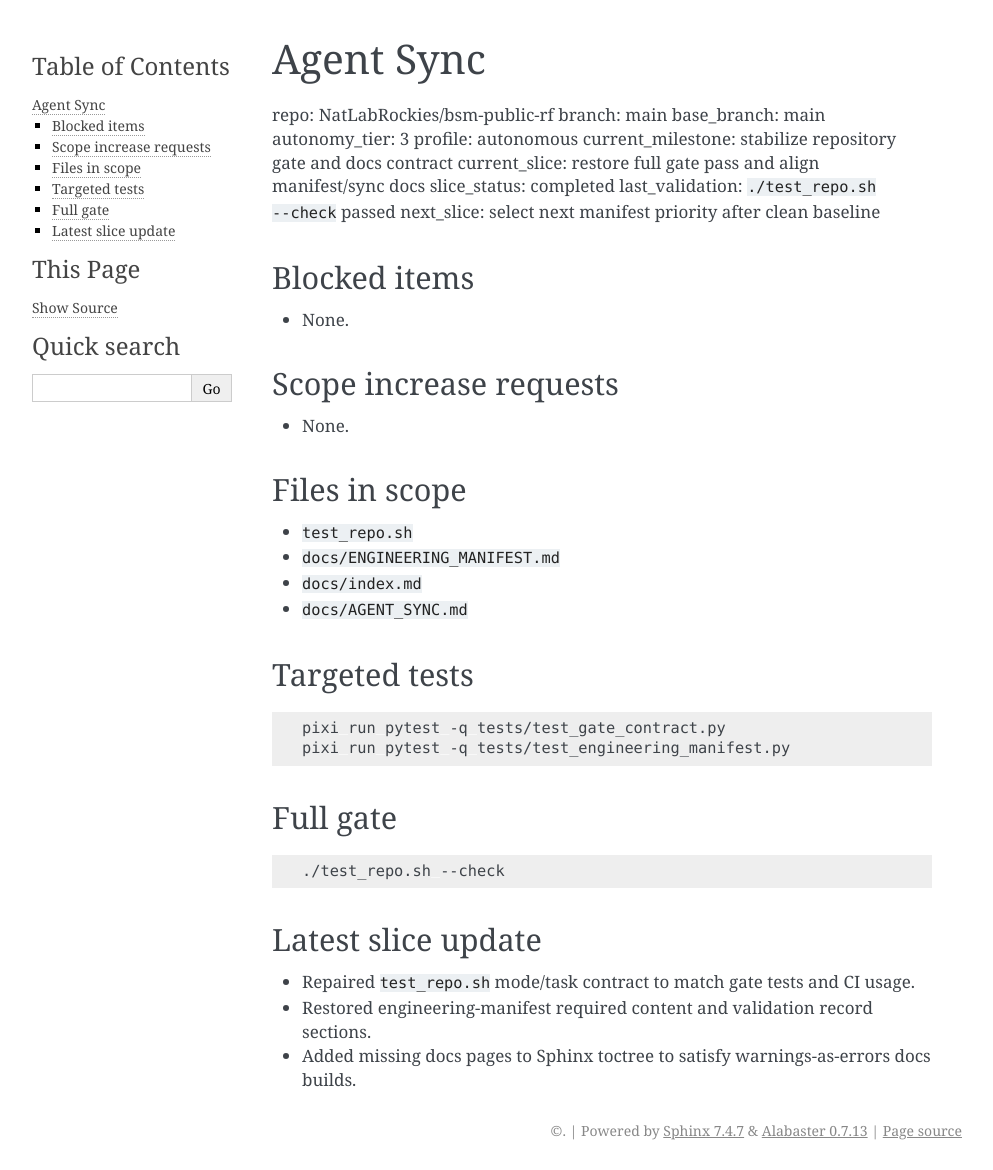
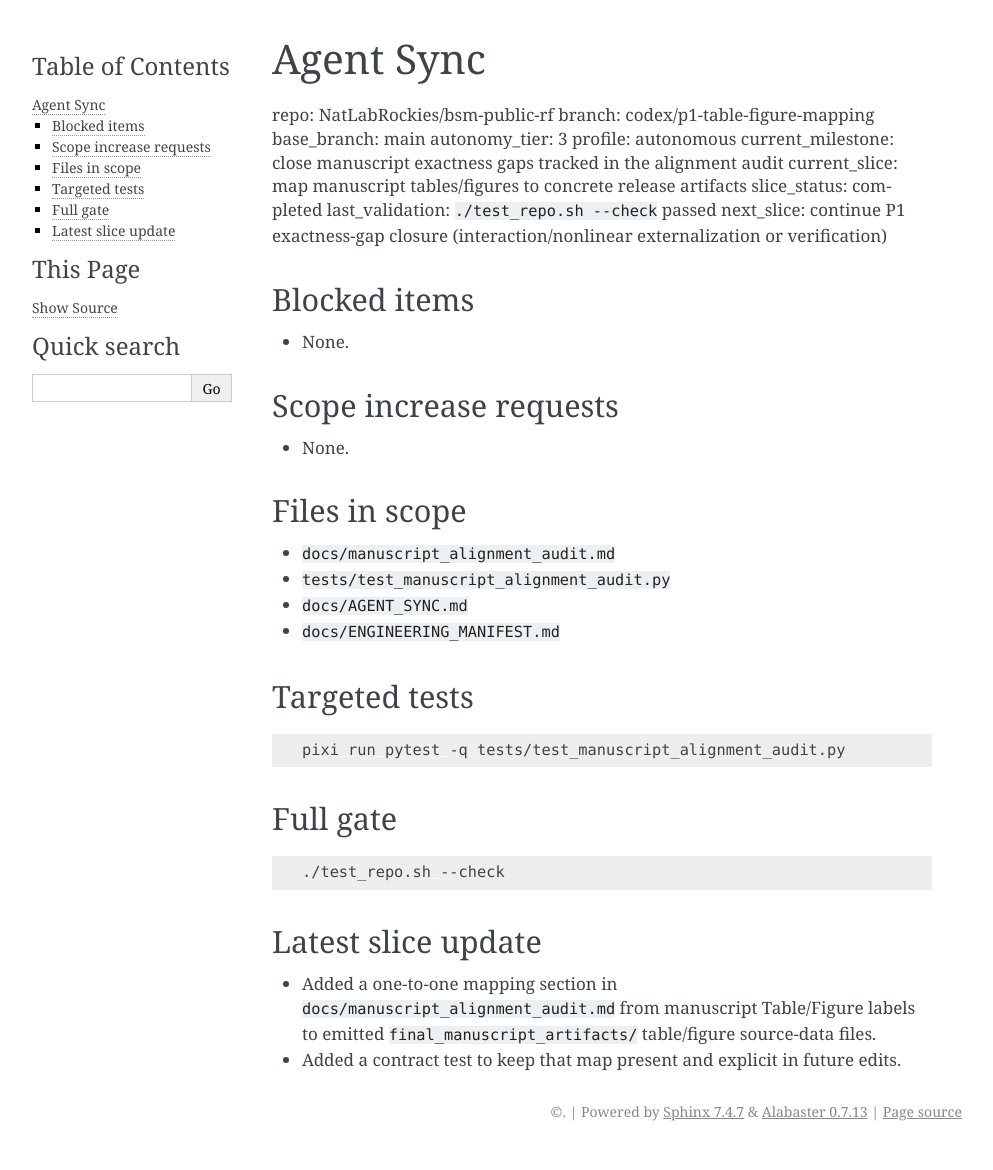
Before and after one commit to NatLabRockies/rfm-pipeline, a Sphinx documentation site: the page built from docs/AGENT_SYNC.md, in a window 1280 px wide. Shown: the whole page, without its empty margins (148-1141 px from the left). Built offline with Sphinx 7.4.7, drawn with Linux system fonts in a browser that asks for light colours.

Commit message:
docs: map manuscript tables and figures to artifacts

````diff
--- a/docs/AGENT_SYNC.md
+++ b/docs/AGENT_SYNC.md
@@ -1,15 +1,15 @@
 # Agent Sync
 
 repo: NatLabRockies/bsm-public-rf
-branch: main
+branch: codex/p1-table-figure-mapping
 base_branch: main
 autonomy_tier: 3
 profile: autonomous
-current_milestone: stabilize repository gate and docs contract
-current_slice: restore full gate pass and align manifest/sync docs
+current_milestone: close manuscript exactness gaps tracked in the alignment audit
+current_slice: map manuscript tables/figures to concrete release artifacts
 slice_status: completed
 last_validation: `./test_repo.sh --check` passed
-next_slice: select next manifest priority after clean baseline
+next_slice: continue P1 exactness-gap closure (interaction/nonlinear externalization or verification)
 
 ## Blocked items
 
@@ -21,16 +21,15 @@
 
 ## Files in scope
 
-- `test_repo.sh`
+- `docs/manuscript_alignment_audit.md`
+- `tests/test_manuscript_alignment_audit.py`
+- `docs/AGENT_SYNC.md`
 - `docs/ENGINEERING_MANIFEST.md`
-- `docs/index.md`
-- `docs/AGENT_SYNC.md`
 
 ## Targeted tests
 
 ```bash
-pixi run pytest -q tests/test_gate_contract.py
-pixi run pytest -q tests/test_engineering_manifest.py
+pixi run pytest -q tests/test_manuscript_alignment_audit.py
 ```
 
 ## Full gate
@@ -41,6 +40,6 @@
 
 ## Latest slice update
 
-- Repaired `test_repo.sh` mode/task contract to match gate tests and CI usage.
-- Restored engineering-manifest required content and validation record sections.
-- Added missing docs pages to Sphinx toctree to satisfy warnings-as-errors docs builds.
+- Added a one-to-one mapping section in `docs/manuscript_alignment_audit.md` from manuscript
+  Table/Figure labels to emitted `final_manuscript_artifacts/` table/figure source-data files.
+- Added a contract test to keep that map present and explicit in future edits.
````
Also changed, not shown: docs/ENGINEERING_MANIFEST.md (+2 -1 lines), docs/manuscript_alignment_audit.md (+11 -0 lines), 1 other file.
